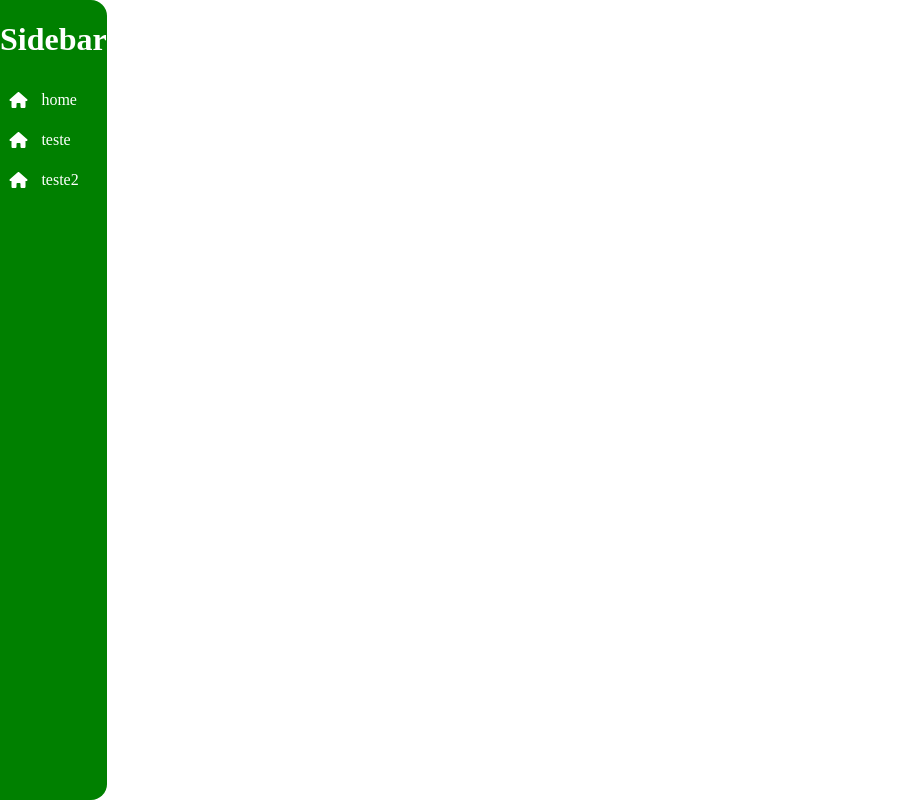
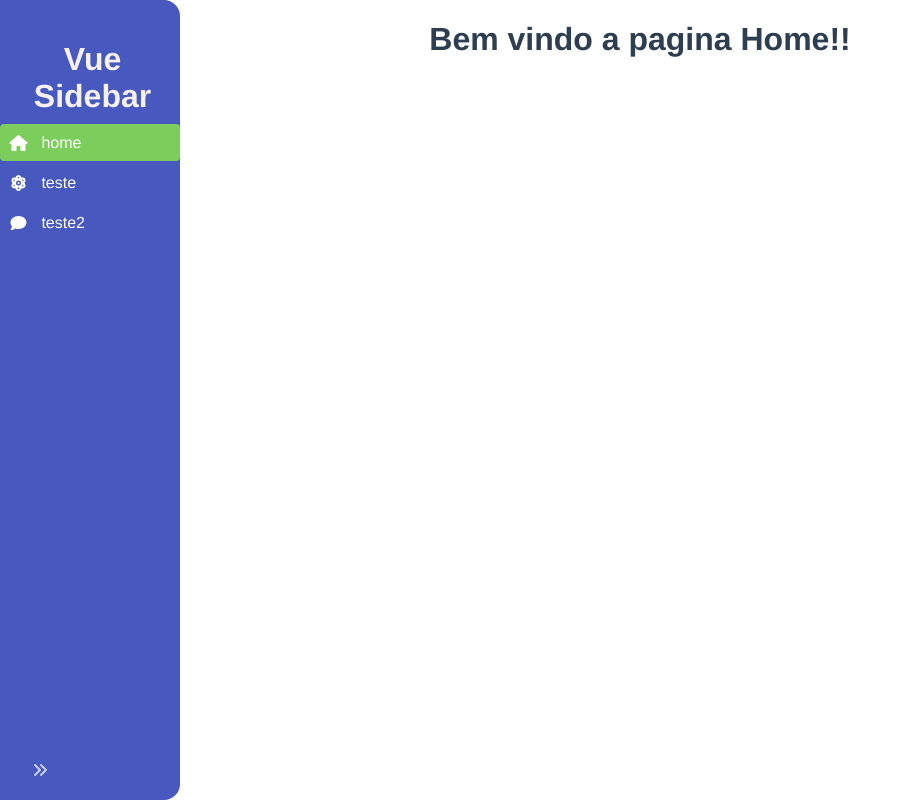
Before and after one commit to GustavoSaibro/simple_sidebar_vue, a Vue app: page / in a window 1280 px wide. Shown: the whole page, without its empty margins (0-911 px from the left). Built offline with nearby package versions, Linux system fonts and the light colour scheme.

Commit message:
Finished sidebar and some ajusts in css

```diff
--- a/src/App.vue
+++ b/src/App.vue
@@ -1,17 +1,47 @@
 <template>
   <Sidebar />
+  <div :style="{ 'margin-left': sidebarWidth }">
+    <router-view />
+  </div>
 </template>
 
 <script>
 import Sidebar from './components/Sidebar.vue'
+import { useStore } from 'vuex'
 
 export default {
   name: 'App',
   components: {
     Sidebar
+  },
+  setup () {
+    const store = useStore()
+    const sidebarWidth = store.getters.sidebarWidth
+
+    return { sidebarWidth }
   }
 }
 </script>
 
 <style>
+#app {
+  font-family: Avenir, Helvetica, Arial, sans-serif;
+  -webkit-font-smoothing: antialiased;
+  -moz-osx-font-smoothing: grayscale;
+  text-align: center;
+  color: #2c3e50;
+}
+
+#nav {
+  padding: 30px;
+}
+
+#nav a {
+  font-weight: bold;
+  color: #2c3e50;
+}
+
+#nav a.router-link-exact-active {
+  color: #42b983;
+}
 </style>
--- a/src/components/Sidebar.vue
+++ b/src/components/Sidebar.vue
@@ -1,6 +1,22 @@
 <template>
-  <div class="sidebar">
-    <h1>Sidebar</h1>
+  <div
+    class="sidebar"
+    :style="{'width': sidebarWidth.sidebarWidth + 'px'}"
+  >
+    <h1>
+      <span
+        :class="{'span-collapsed':collapsed}"
+        v-if="collapsed"
+      >
+        <div>V
+
+          <div>S</div>
+        </div>
+      </span>
+      <span v-else>
+        Vue Sidebar
+      </span>
+    </h1>
     <SidebarLink
       v-for="item, i in container"
       :key='i'
@@ -8,11 +24,21 @@
       :linkName='item.linkName'
       :icon='item.icon'
     />
+    <span
+      class="collapse-icon"
+      :class="{ 'rotate-180': collapsed }"
+      @click="toggleSidebar"
+    >
+      <i class="fa-solid fa-angles-right" />
+    </span>
   </div>
 </template>
 
 <script>
 import SidebarLink from './SidebarLink.vue'
+import { reactive } from '@vue/reactivity'
+import { useStore } from 'vuex'
+import { computed } from 'vue'
 
 export default {
   name: 'Sidebar',
@@ -20,14 +46,29 @@ export default {
     SidebarLink
   },
   setup () {
+    const store = useStore()
+
+    const sidebarWidth = reactive({
+      sidebarWidth: store.getters.sidebarWidth
+    })
+    const collapsed = computed(() => store.getters.isCollapsed)
+
+    function toggleSidebar () {
+      store.commit('toggleSidebar')
+      sidebarWidth.sidebarWidth = store.getters.sidebarWidth
+    }
+
     const container = [
       { to: '/', linkName: 'home', icon: 'fa-solid fa-house' },
-      { to: '/teste', linkName: 'teste', icon: 'fa-solid fa-house' },
-      { to: '/teste2', linkName: 'teste2', icon: 'fa-solid fa-house' },
+      { to: '/teste', linkName: 'teste', icon: 'fa-solid fa-atom' },
+      { to: '/teste2', linkName: 'teste2', icon: 'fa-solid fa-comment' },
     ]
 
     return {
       container,
+      sidebarWidth,
+      collapsed,
+      toggleSidebar
     }
 
   }
@@ -37,14 +78,14 @@ export default {
 
 <style>
 :root {
-  --sidebar-bg-color: green;
-  --sidebar-item-hover: blue;
-  --sidebar-item-active: red;
+  --sidebar-bg-color: rgb(71, 89, 190);
+  --sidebar-item-hover: rgb(246, 202, 131);
+  --sidebar-item-active: rgb(123, 206, 91);
 }
 </style>
 <style scoped>
 .sidebar {
-  color: white;
+  color: rgb(246, 240, 240);
   background: var(--sidebar-bg-color);
 
   display: flex;
@@ -63,6 +104,12 @@ export default {
 
   transition: 0.3 ease;
 }
+
+.sidebar h1 {
+  height: 2.5em;
+  left: 0;
+}
+
 .collapse-icon {
   position: absolute;
   bottom: 0;
@@ -78,4 +125,15 @@ span {
   margin: 20px 15px 10px 20px;
   padding: 0;
 }
+
+.rotate-180 {
+  transform: rotate(180deg);
+  transition: 0.2s linear;
+  margin-left: 5px;
+}
+
+.span-collapsed {
+  margin-left: 8px;
+  position: relative;
+}
 </style>
--- a/src/components/SidebarLink.vue
+++ b/src/components/SidebarLink.vue
@@ -30,11 +30,11 @@ export default {
     const store = useStore()
     const route = useRoute()
 
-    const active = computed(() => route.path === props.to)
+    const isActive = computed(() => route.path === props.to)
     const collapsed = computed(() => store.getters.isCollapsed)
 
     return {
-      active,
+      isActive,
       collapsed
     }
   }
--- a/src/main.js
+++ b/src/main.js
@@ -1,10 +1,10 @@
 import { createApp } from 'vue'
 import App from './App.vue'
 import store from './store/store'
-import routes from './router/routes'
+import router from './router/routes'
 import '@fortawesome/fontawesome-free/js/all'
 
 createApp(App)
     .use(store)
-    .use(routes)
+    .use(router)
     .mount('#app')
--- a/src/router/routes.js
+++ b/src/router/routes.js
@@ -1,11 +1,22 @@
 import { createRouter, createWebHistory } from 'vue-router'
+import Home from '../views/Home.vue'
 
 const routes = [
-    // {
-    //     path: '/',
-    //     name: 'Home',
-    //     component: ''
-    // }
+    {
+        path: '/',
+        name: 'Home',
+        component: Home
+    },
+    {
+        path: '/teste',
+        name: 'Teste',
+        component: () => import('../views/Teste.vue')
+    },
+    {
+        path: '/teste2',
+        name: 'Teste2',
+        component: () => import('../views/Teste2.vue')
+    }
 ]
 
 const router = createRouter({
```
